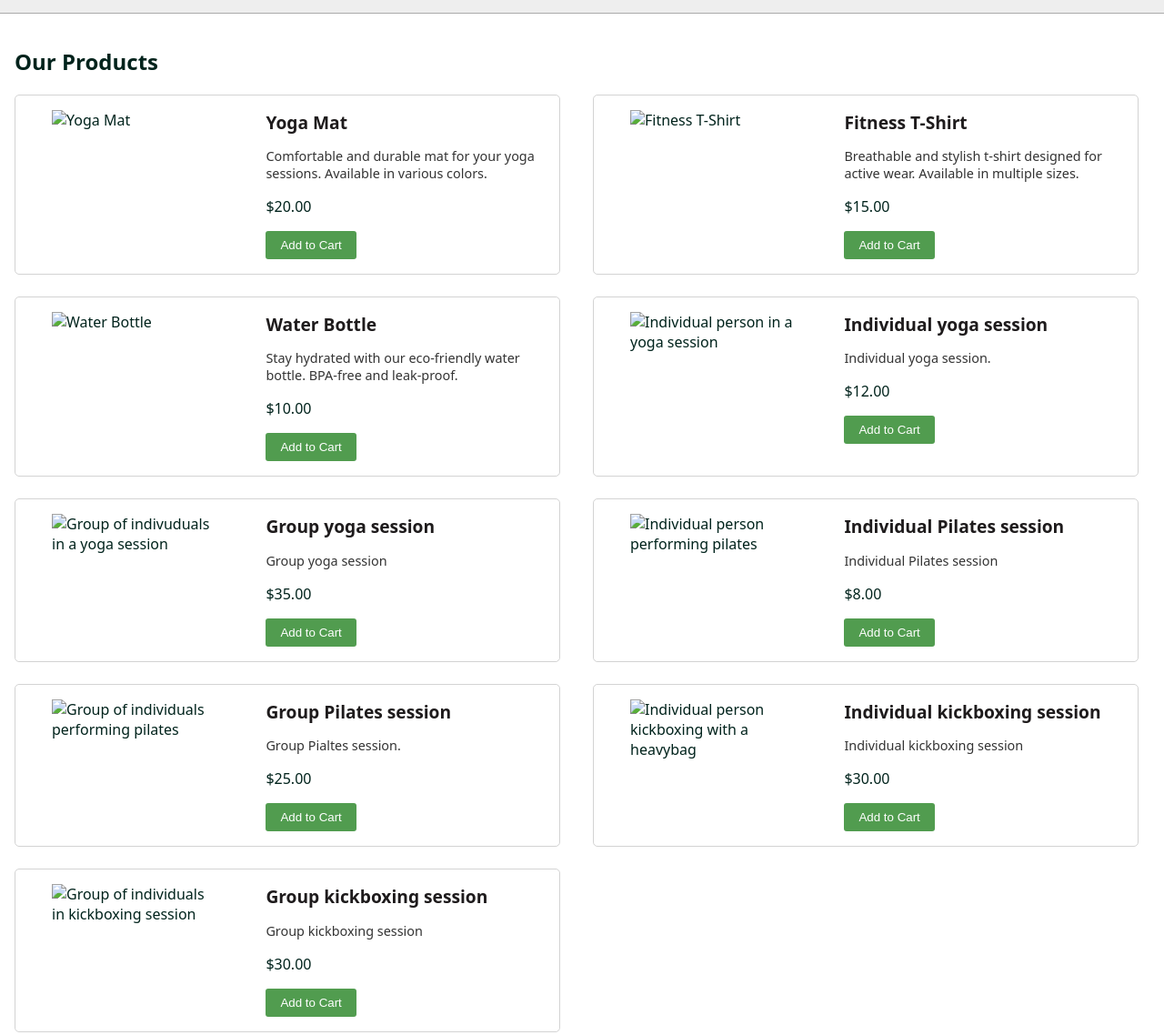
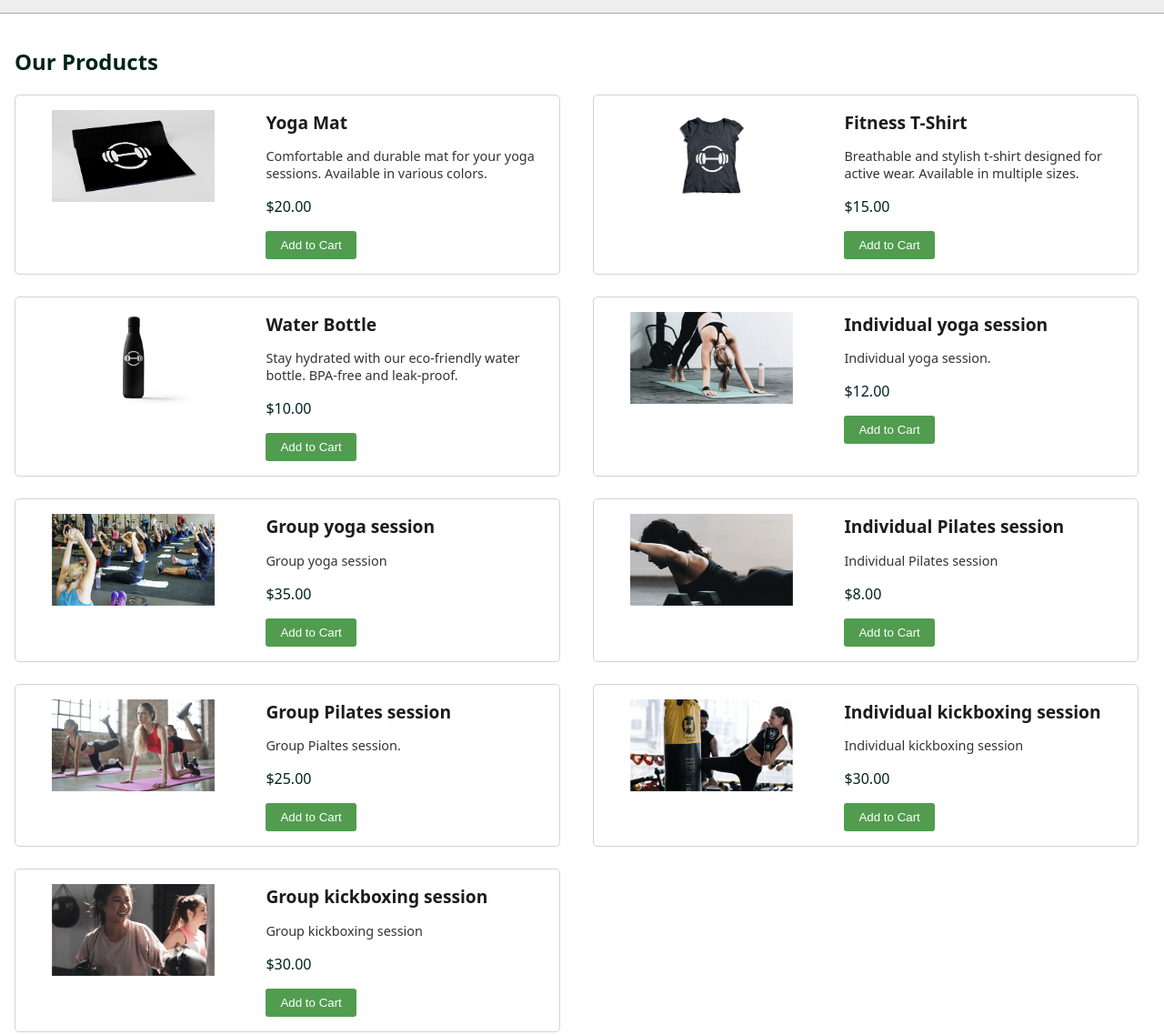
Before and after one commit to IsaiahGoodridge/abc-fitness-studio, a website: page page-2-gallery.html in a window 1280 px wide. Shown: the part 160-1298 px from the top of the page at 91% size. Drawn offline with Linux system fonts and the light colour scheme.

Commit message:
Update page-2-gallery.html
Insert image paths in place of placeholder paths on gallery page.

```diff
--- a/page-2-gallery.html
+++ b/page-2-gallery.html
@@ -31,10 +31,9 @@
       <section class="products">
         <h2 class="section-title">Our Products</h2>
         <div class="products-grid">
-          <!-- First Row -->
           <article class="product-card">
             <figure class="product-image">
-              <img src="./assets/products/yoga-mat.jpg" alt="Yoga Mat">
+              <img src="./assets/YogaMat.png" alt="Yoga Mat">
             </figure>
             <div class="product-details">
               <h5 class="product-title">Yoga Mat</h5>
@@ -45,7 +44,7 @@
           </article>
           <article class="product-card">
             <figure class="product-image">
-              <img src="./assets/products/fitness-tshirt.jpg" alt="Fitness T-Shirt">
+              <img src="./assets/TeeShirt.png" alt="Fitness T-Shirt">
             </figure>
             <div class="product-details">
               <h5 class="product-title">Fitness T-Shirt</h5>
@@ -56,7 +55,7 @@
           </article>
           <article class="product-card">
             <figure class="product-image">
-              <img src="./assets/products/water-bottle.jpg" alt="Water Bottle">
+              <img src="./assets/WaterBottle.png" alt="Water Bottle">
             </figure>
             <div class="product-details">
               <h5 class="product-title">Water Bottle</h5>
@@ -67,7 +66,7 @@
           </article>
           <article class="product-card">
             <figure class="product-image">
-              <img src=".path/to/individual-yoga-session" alt="Individual person in a yoga session">
+              <img src="./assets/IndividualYoga.png" alt="Individual person in a yoga session">
             </figure>
             <div class="product-details">
               <h5 class="product-title">Individual yoga session</h5>
@@ -76,10 +75,9 @@
               <button class="add-to-cart-btn">Add to Cart</button>
             </div>
           </article>
-          <!-- Second Row -->
           <article class="product-card">
             <figure class="product-image">
-              <img src=".path/to/group-yoga-session.png" alt="Group of indivuduals in a yoga session">
+              <img src="./assets/GroupYoga.png" alt="Group of indivuduals in a yoga session">
             </figure>
             <div class="product-details">
               <h5 class="product-title">Group yoga session</h5>
@@ -90,7 +88,7 @@
           </article>
           <article class="product-card">
             <figure class="product-image">
-              <img src=".path/to/individual-pilates-session.png" alt="Individual person performing pilates">
+              <img src="./assets/IndividualPilates.png" alt="Individual person performing pilates">
             </figure>
             <div class="product-details">
               <h5 class="product-title">Individual Pilates session</h5>
@@ -101,7 +99,7 @@
           </article>
           <article class="product-card">
             <figure class="product-image">
-              <img src=".path/to/group-pilates-session" alt="Group of individuals performing pilates">
+              <img src="./assets/GroupPilates.png" alt="Group of individuals performing pilates">
             </figure>
             <div class="product-details">
               <h5 class="product-title">Group Pilates session</h5>
@@ -112,7 +110,7 @@
           </article>
           <article class="product-card">
             <figure class="product-image">
-              <img src=".path/to/individual-kickboxing-session" alt="Individual person kickboxing with a heavybag">
+              <img src="./assets/IndividualKickboxing.png" alt="Individual person kickboxing with a heavybag">
             </figure>
             <div class="product-details">
               <h5 class="product-title">Individual kickboxing session</h5>
@@ -123,7 +121,7 @@
           </article>
           <article class="product-card">
             <figure class="product-image">
-              <img src=".path/to/group-kickboxing-session" alt="Group of individuals in kickboxing session">
+              <img src="./assets/GroupKickboxing.png" alt="Group of individuals in kickboxing session">
             </figure>
             <div class="product-details">
               <h5 class="product-title">Group kickboxing session</h5>
```
